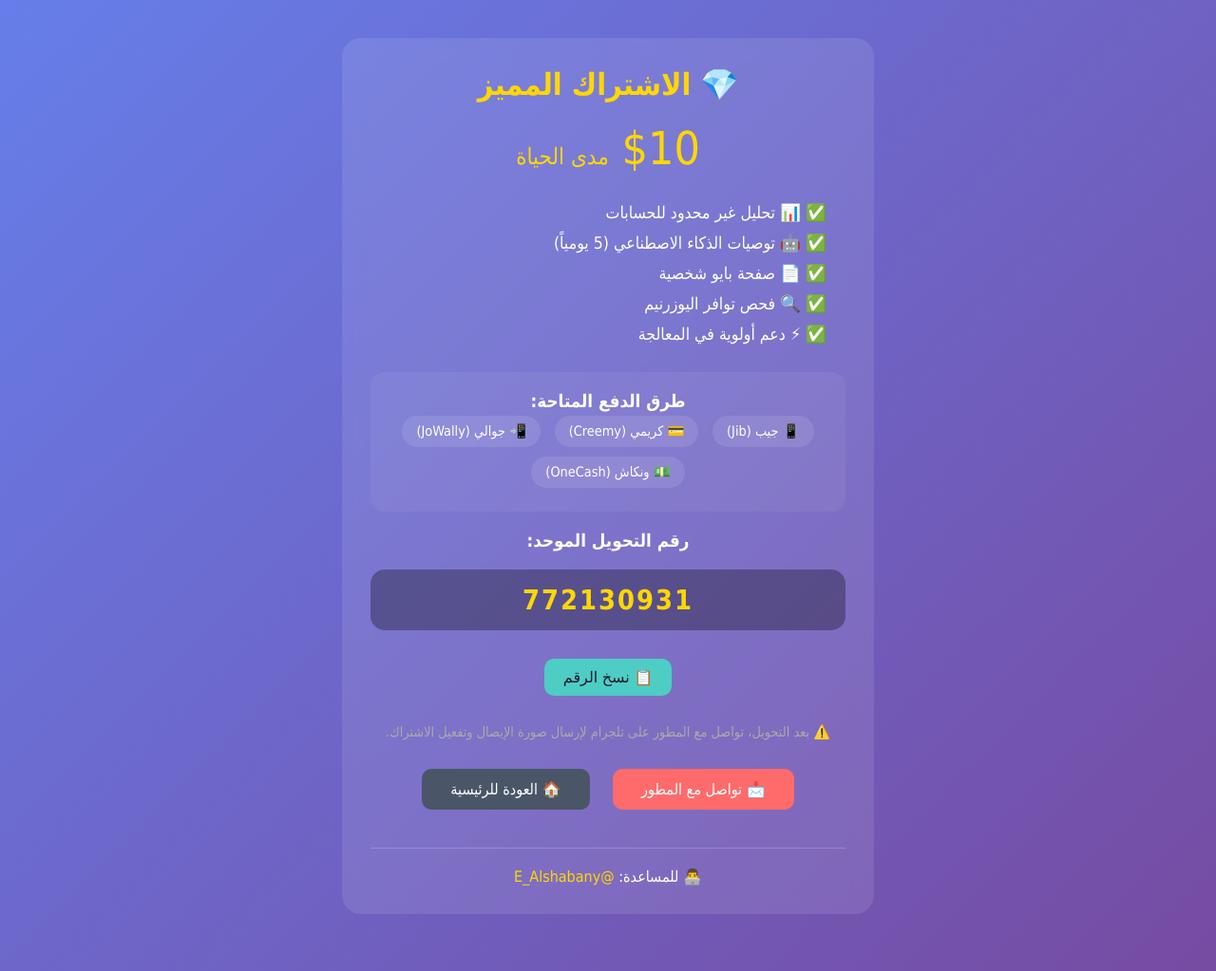
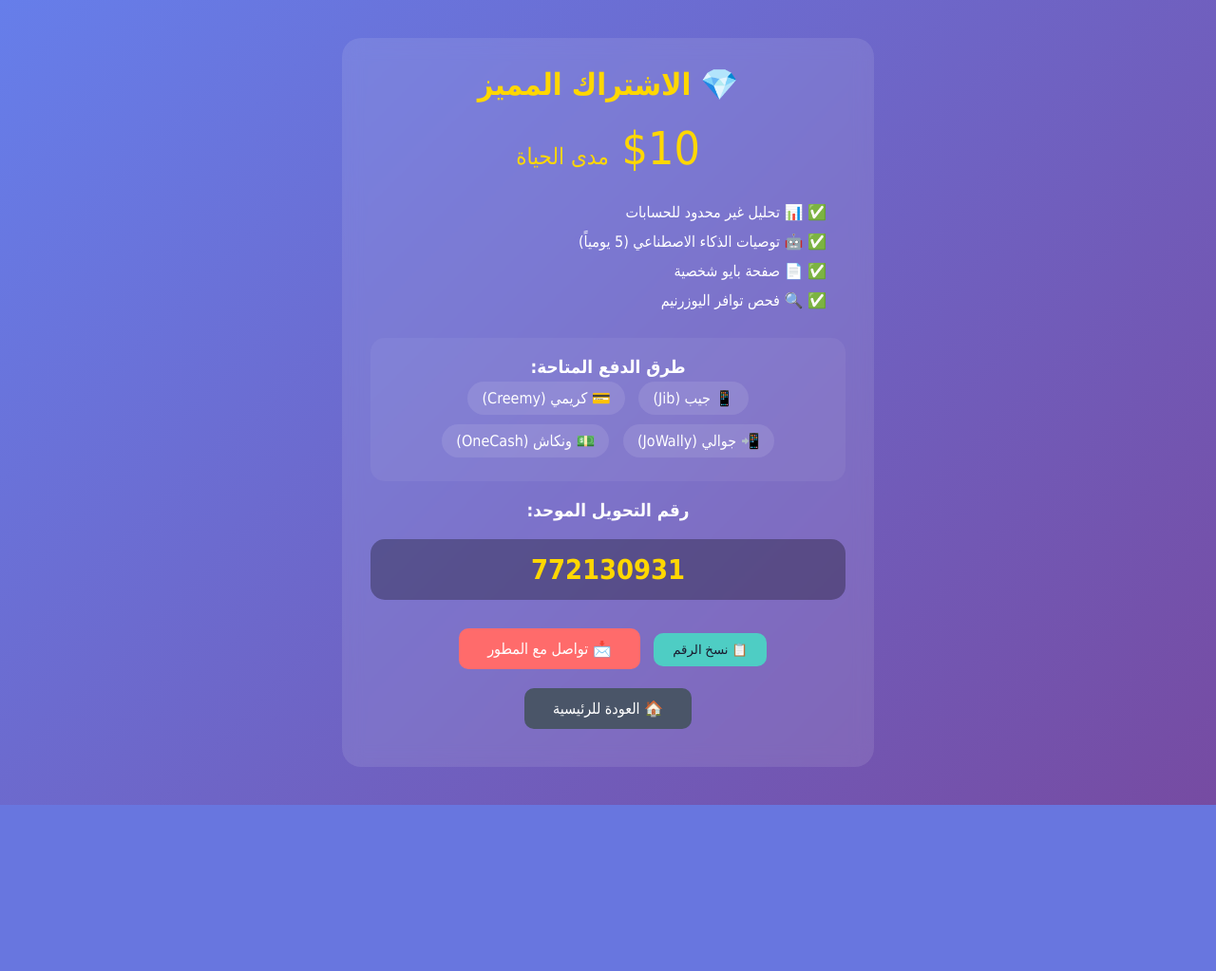
Before and after one commit to IDFINDER/social_analyzer_bot, a Flask app: template templates/payment.htm in a window 1280 px wide. Shown: the whole page at 95% size. After the commit the page ends 848 px from the top, so only its background shows below. Run offline with Flask 3, Linux system fonts and the light colour scheme; the template is opened without the code that fills it, so the values that code supplies are empty; parts of the project's set-up code (start-up, migrations or seed data) failed here and were passed over.

Commit message:
Update payment.htm

```diff
--- a/templates/payment.htm
+++ b/templates/payment.htm
@@ -3,132 +3,35 @@
 <head>
     <meta charset="UTF-8">
     <meta name="viewport" content="width=device-width, initial-scale=1.0">
-    <title>الاشتراك المميز - بوت تحليل الحسابات</title>
+    <title>الاشتراك المميز</title>
     <style>
-        * {
-            margin: 0;
-            padding: 0;
-            box-sizing: border-box;
-        }
+        * { margin: 0; padding: 0; box-sizing: border-box; }
         body {
-            font-family: 'Tahoma', 'Arial', sans-serif;
+            font-family: 'Tahoma', Arial, sans-serif;
             background: linear-gradient(135deg, #667eea 0%, #764ba2 100%);
             min-height: 100vh;
             padding: 20px;
             color: #fff;
         }
-        .container {
-            max-width: 600px;
-            margin: 0 auto;
-            padding: 20px;
-        }
+        .container { max-width: 600px; margin: 0 auto; padding: 20px; }
         .card {
             background: rgba(255,255,255,0.1);
             backdrop-filter: blur(10px);
             border-radius: 20px;
             padding: 30px;
-            margin-bottom: 20px;
             text-align: center;
         }
-        h1 {
-            color: #ffd700;
-            margin-bottom: 20px;
-            font-size: 2em;
-        }
-        .price {
-            font-size: 3em;
-            color: #ffd700;
-            margin: 20px 0;
-        }
-        .features {
-            text-align: right;
-            margin: 30px 0;
-            padding: 0 20px;
-        }
-        .features li {
-            margin: 12px 0;
-            list-style: none;
-            font-size: 1.1em;
-        }
-        .features li::before {
-            content: "✅ ";
-            color: #4ecdc4;
-        }
-        .payment-methods {
-            background: rgba(255,255,255,0.05);
-            border-radius: 15px;
-            padding: 20px;
-            margin: 20px 0;
-        }
-        .method {
-            display: inline-block;
-            background: rgba(255,255,255,0.1);
-            padding: 8px 15px;
-            border-radius: 25px;
-            margin: 5px;
-            font-size: 0.9em;
-        }
-        .number {
-            font-size: 1.8em;
-            font-weight: bold;
-            color: #ffd700;
-            background: rgba(0,0,0,0.3);
-            padding: 15px;
-            border-radius: 15px;
-            margin: 20px 0;
-            direction: ltr;
-            text-align: center;
-            letter-spacing: 2px;
-        }
-        .copy-btn {
-            background: #4ecdc4;
-            color: #1a1a2e;
-            border: none;
-            padding: 10px 20px;
-            border-radius: 10px;
-            cursor: pointer;
-            font-size: 1em;
-            margin: 10px 0;
-            transition: all 0.3s;
-        }
-        .copy-btn:hover {
-            background: #45b7aa;
-            transform: scale(1.05);
-        }
-        .note {
-            font-size: 0.9em;
-            color: #aaa;
-            margin: 20px 0;
-        }
-        .contact {
-            margin-top: 30px;
-            padding-top: 20px;
-            border-top: 1px solid rgba(255,255,255,0.2);
-        }
-        .contact a {
-            color: #ffd700;
-            text-decoration: none;
-        }
-        .button {
-            display: inline-block;
-            background: #ff6b6b;
-            color: white;
-            padding: 12px 30px;
-            border-radius: 10px;
-            text-decoration: none;
-            margin: 10px;
-            transition: all 0.3s;
-        }
-        .button:hover {
-            background: #ff4757;
-            transform: scale(1.05);
-        }
-        .back-btn {
-            background: #4a5568;
-        }
-        .back-btn:hover {
-            background: #2d3748;
-        }
+        h1 { color: #ffd700; margin-bottom: 20px; }
+        .price { font-size: 3em; color: #ffd700; margin: 20px 0; }
+        .features { text-align: right; margin: 30px 0; padding: 0 20px; }
+        .features li { margin: 12px 0; list-style: none; }
+        .features li::before { content: "✅ "; color: #4ecdc4; }
+        .payment-methods { background: rgba(255,255,255,0.05); border-radius: 15px; padding: 20px; margin: 20px 0; }
+        .method { display: inline-block; background: rgba(255,255,255,0.1); padding: 8px 15px; border-radius: 25px; margin: 5px; }
+        .number { font-size: 1.8em; font-weight: bold; color: #ffd700; background: rgba(0,0,0,0.3); padding: 15px; border-radius: 15px; margin: 20px 0; direction: ltr; }
+        .copy-btn { background: #4ecdc4; color: #1a1a2e; border: none; padding: 10px 20px; border-radius: 10px; cursor: pointer; }
+        .button { display: inline-block; background: #ff6b6b; color: white; padding: 12px 30px; border-radius: 10px; text-decoration: none; margin: 10px; }
+        .back-btn { background: #4a5568; }
         .toast {
             visibility: hidden;
             min-width: 250px;
@@ -143,40 +46,22 @@
             transform: translateX(-50%);
             z-index: 1;
         }
-        .toast.show {
-            visibility: visible;
-            animation: fadein 0.5s, fadeout 0.5s 2.5s;
-        }
-        @keyframes fadein {
-            from {bottom: 0; opacity: 0;}
-            to {bottom: 30px; opacity: 1;}
-        }
-        @keyframes fadeout {
-            from {bottom: 30px; opacity: 1;}
-            to {bottom: 0; opacity: 0;}
-        }
-        @media (max-width: 600px) {
-            .container { padding: 10px; }
-            .card { padding: 20px; }
-            .number { font-size: 1.2em; }
-            .price { font-size: 2em; }
-        }
+        .toast.show { visibility: visible; animation: fadein 0.5s, fadeout 0.5s 2.5s; }
+        @keyframes fadein { from {bottom: 0; opacity: 0;} to {bottom: 30px; opacity: 1;} }
+        @keyframes fadeout { from {bottom: 30px; opacity: 1;} to {bottom: 0; opacity: 0;} }
     </style>
 </head>
 <body>
     <div class="container">
         <div class="card">
             <h1>💎 الاشتراك المميز</h1>
-            <div class="price">
-                $10 <span style="font-size: 0.5em;">مدى الحياة</span>
-            </div>
+            <div class="price">$10 <span style="font-size: 0.5em;">مدى الحياة</span></div>
 
             <div class="features">
                 <li>📊 تحليل غير محدود للحسابات</li>
                 <li>🤖 توصيات الذكاء الاصطناعي (5 يومياً)</li>
                 <li>📄 صفحة بايو شخصية</li>
                 <li>🔍 فحص توافر اليوزرنيم</li>
-                <li>⚡ دعم أولوية في المعالجة</li>
             </div>
 
             <div class="payment-methods">
@@ -191,16 +76,8 @@
             <div class="number" id="paymentNumber">772130931</div>
             <button class="copy-btn" onclick="copyNumber()">📋 نسخ الرقم</button>
 
-            <div class="note">
-                ⚠️ بعد التحويل، تواصل مع المطور على تلجرام لإرسال صورة الإيصال وتفعيل الاشتراك.
-            </div>
-
             <a href="https://t.me/E_Alshabany" class="button">📩 تواصل مع المطور</a>
             <a href="/" class="button back-btn">🏠 العودة للرئيسية</a>
-
-            <div class="contact">
-                <p>👨‍💻 للمساعدة: <a href="https://t.me/E_Alshabany">@E_Alshabany</a></p>
-            </div>
         </div>
     </div>
 
```
